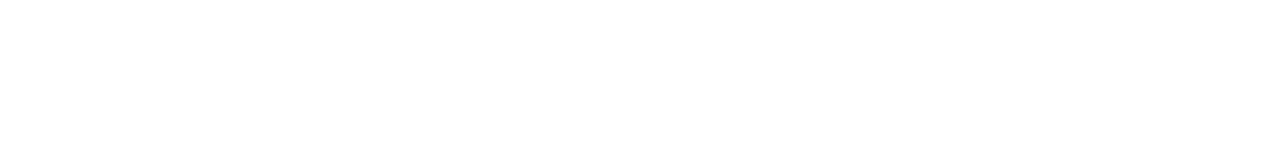
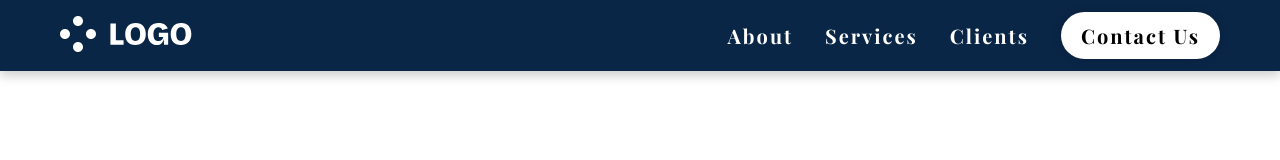
Before and after one commit to JuniorAlvesDEV/Union-agency, a plain HTML site: page index.html in a window 1280 px wide. Drawn offline with nearby package versions, Linux system fonts and the light colour scheme.

Commit message:
Menu nav pronto para desktop

```diff
--- a/index.html
+++ b/index.html
@@ -5,11 +5,34 @@
     <meta charset="UTF-8">
     <meta http-equiv="X-UA-Compatible" content="IE=edge">
     <meta name="viewport" content="width=device-width, initial-scale=1.0">
+    <link rel="stylesheet" href="./style.css">
     <title>Union</title>
 </head>
 
 <body>
 
+    <header id="header">
+        <nav class="nav-header">
+            <div class="nav-container">
+                <div class="logo">
+                    <a href="#header">
+                        <img src="./icones/Union.svg" alt="">
+                    </a>
+                </div>
+                <div class="nav-itens">
+                    <ul class="nav-list">
+                        <li><a href="#about">About</a></li>
+                        <li><a href="#services">Services</a></li>
+                        <li><a href="#clients">Clients</a></li>
+                    </ul>
+                    <a href="#contact" class="btn-1">Contact Us</a>
+                </div>
+            </div>
+
+        </nav>
+
+    </header>
+
 </body>
 
 </html>
--- a/style.css
+++ b/style.css
@@ -0,0 +1,122 @@
+@import url("https://fonts.googleapis.com/css2?family=Inter:wght@400;700&family=Playfair+Display:wght@700&display=swap");
+
+* {
+  margin: 0;
+  padding: 0;
+  box-sizing: border-box;
+  list-style: none;
+  text-decoration: none;
+}
+
+a {
+  color: inherit;
+  display: block;
+}
+
+:root {
+  --playfair: "Playfair Display", serif;
+  --inter: "Inter", sans-serif;
+}
+
+img {
+  width: 100%;
+  height: auto;
+}
+
+body {
+  margin-bottom: 1200px;
+}
+
+.btn-1 {
+  padding: 10px 20px;
+  background-color: #ffffff;
+  color: #000000;
+  border-radius: 100px;
+  font-family: var(--playfair);
+  font-size: 20px;
+  letter-spacing: 0.1em;
+  display: block;
+  box-shadow: 0 0 10px #00000030;
+  transition: 0.3s;
+}
+
+.btn-1:hover {
+  background-color: #000000;
+  color: #ffffff;
+}
+
+/* //////////////////////////////////////GERAIS ↑↑↑↑↑↑↑↑ */
+
+#header {
+  background-color: #0a2647;
+}
+.nav-header {
+  width: 100%;
+  background-color: #0a2647;
+  padding: 0 60px;
+  position: fixed;
+  box-shadow: 0 5px 10px #00000030;
+}
+.nav-container {
+  display: flex;
+  justify-content: space-between;
+  max-width: 1260px;
+  margin: 0 auto;
+  flex-wrap: wrap;
+}
+
+.logo {
+  display: flex;
+  align-items: center;
+}
+
+.nav-itens {
+  display: flex;
+  align-items: center;
+  flex-wrap: wrap;
+  gap: 32px;
+}
+.nav-list {
+  display: flex;
+  gap: 32px;
+  align-items: center;
+}
+
+.nav-list a {
+  color: #ffffff;
+  font-size: 20px;
+  font-family: var(--playfair);
+  letter-spacing: 0.1em;
+  padding: 22px 0;
+}
+
+@media (max-width: 1000px) {
+  .nav-header {
+    padding: 20px;
+  }
+  .nav-container {
+    justify-content: center;
+    align-items: center;
+    flex-direction: column;
+  }
+
+  .nav-itens {
+    justify-content: center;
+    gap: 16px;
+  }
+}
+
+@media (max-width: 600px) {
+  .nav-itens {
+    flex-direction: column;
+    gap: 0;
+  }
+
+  .nav-list {
+    gap: 16px;
+  }
+
+  .nav-list a {
+    padding: 10px 0;
+  }
+}
```
Also changed, not shown: icones/Union.svg (added), icones/union.jpg (deleted).
